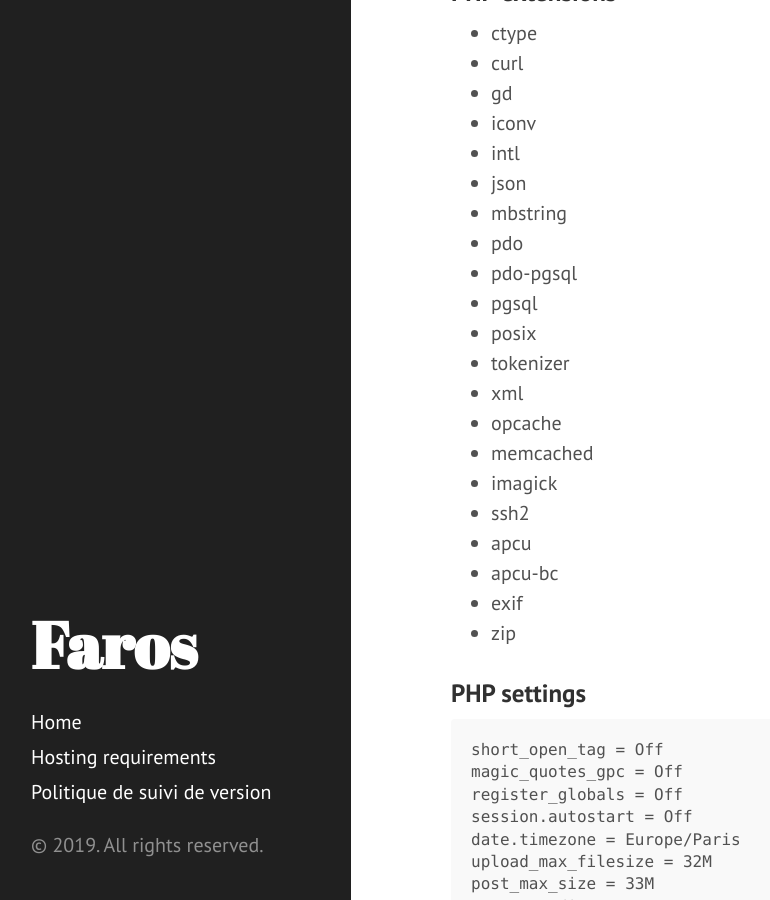
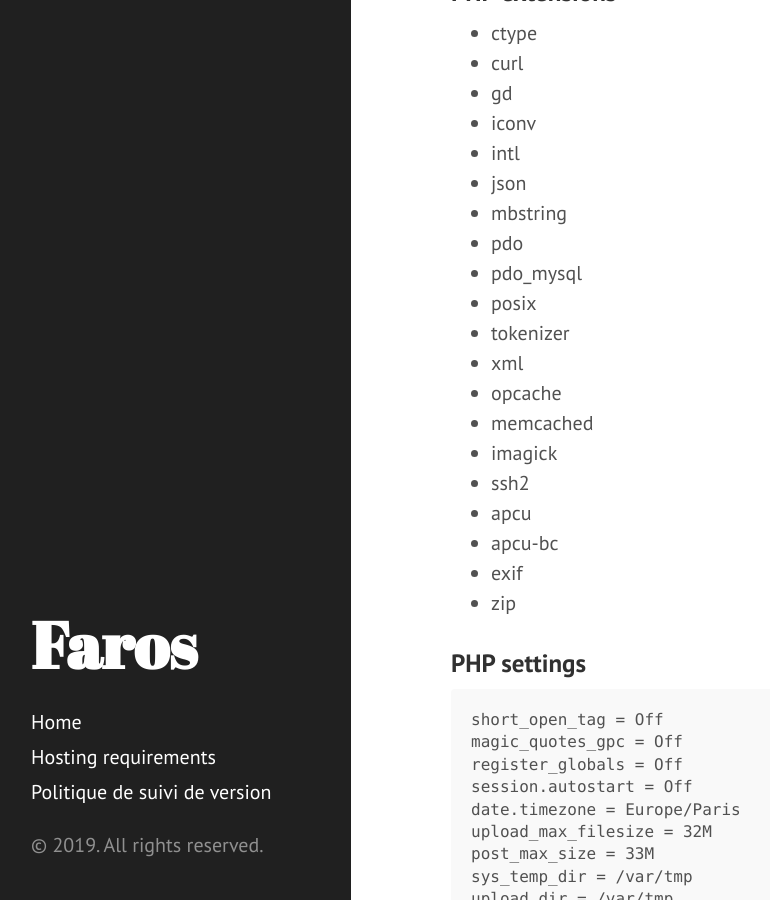
Before and after one commit to le-phare/le-phare.github.io, a Jekyll site: the page built from requirements/e-carte-yr.md, in a window 1280 px wide and 900 px high, scrolled down 686 px. Shown: the whole window, without its empty margins (9-779 px from the left). Built offline with Jekyll 4.4.1, drawn with Linux system fonts in a browser that asks for light colours.

Commit message:
Correction du driver de base de données

```diff
--- a/requirements/e-carte-yr.md
+++ b/requirements/e-carte-yr.md
@@ -32,8 +32,7 @@ title: Hosting requirements E-carte YR
    * json
    * mbstring
    * pdo
-   * pdo-pgsql
-   * pgsql
+   * pdo_mysql
    * posix
    * tokenizer
    * xml
```
